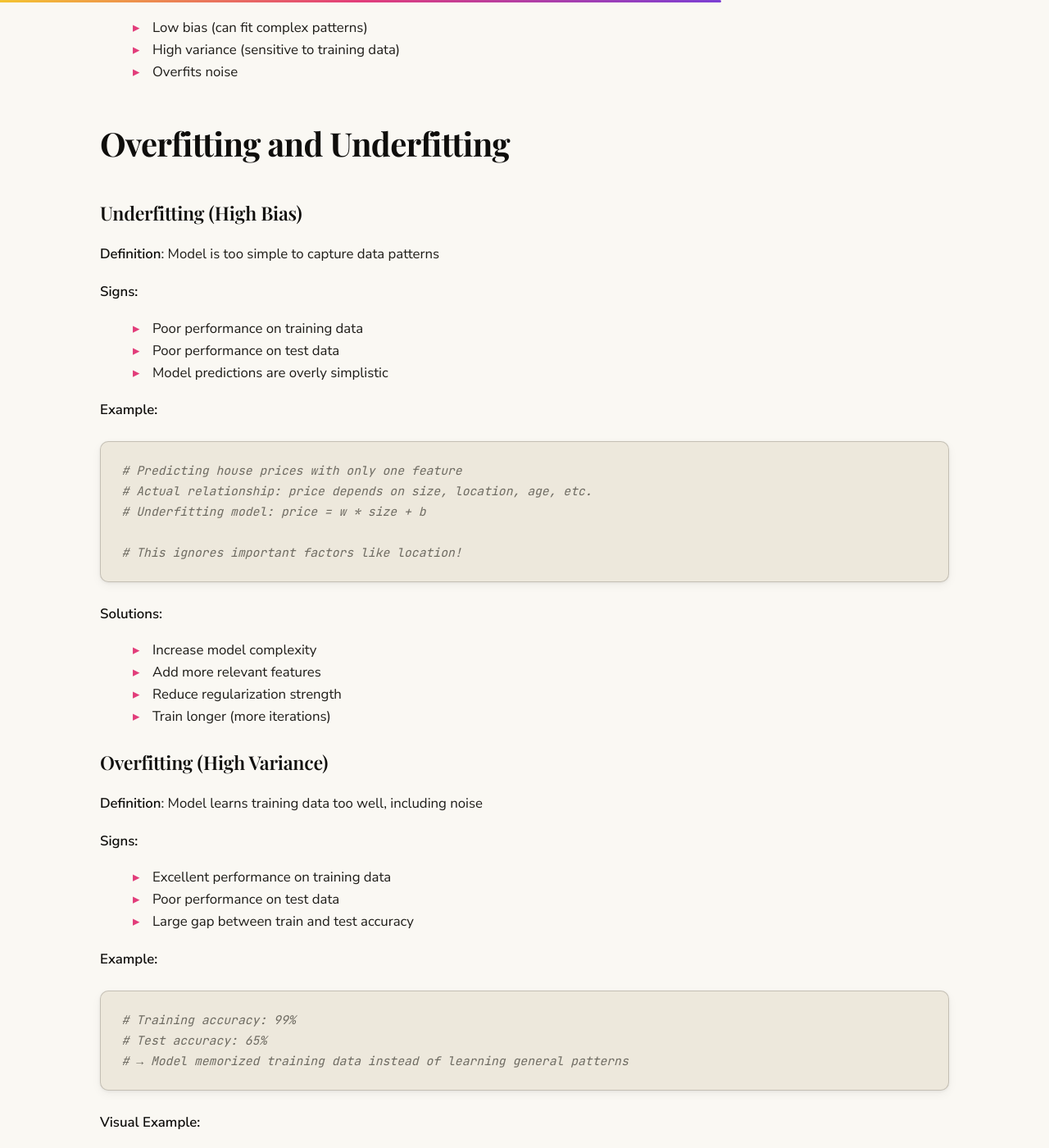
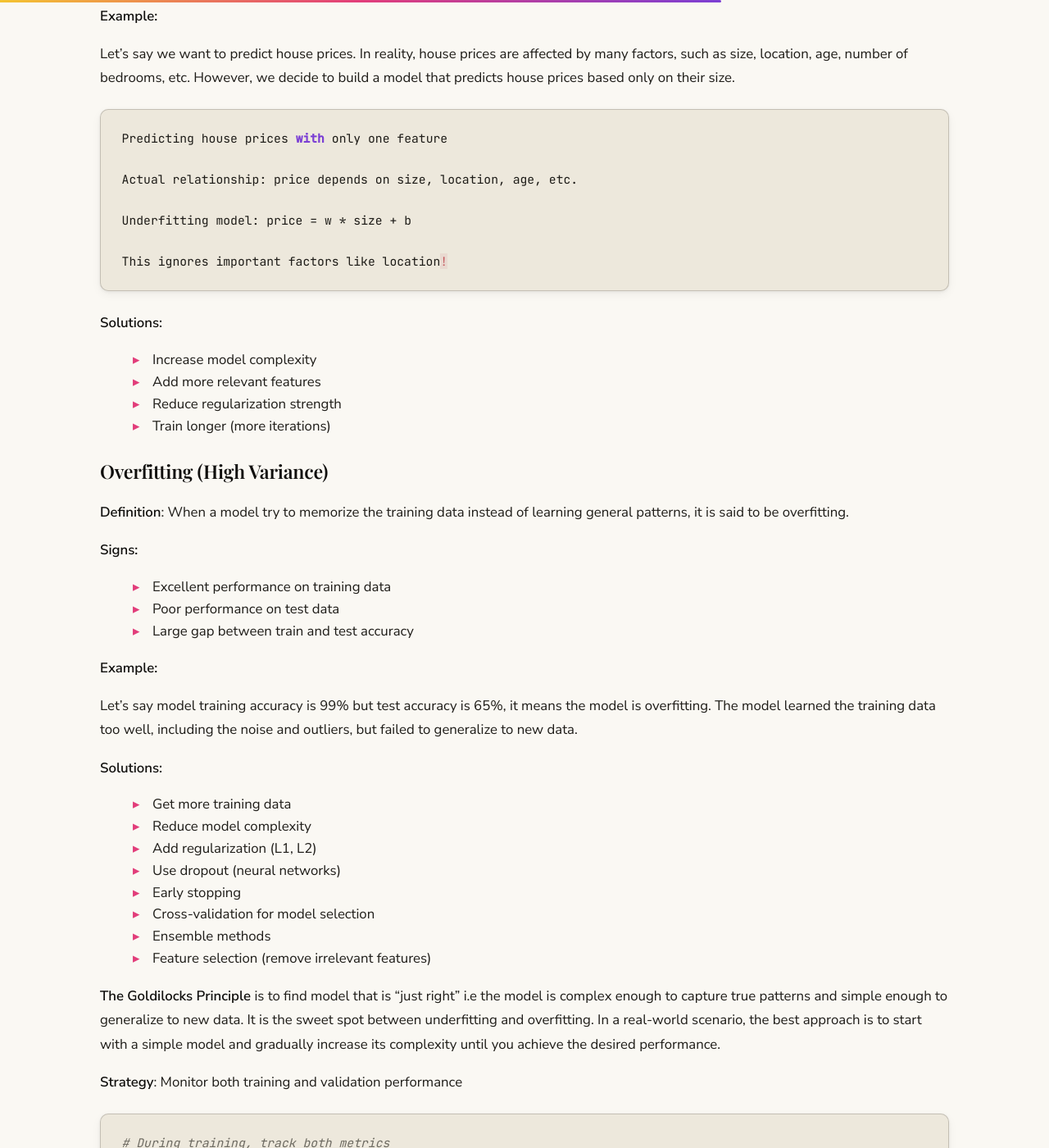
Before and after one commit to mayank1101/mayank1101.github.io, a Jekyll site: the page built from _posts/machine-learning/2025-07-01-intro-ml.md, in a window 1280 px wide and 1400 px high, scrolled down 17415 px. Shown: the whole window at 82% size. Built offline with Jekyll 4.4.1, drawn with Linux system fonts in a browser that asks for light colours; some web fonts are replaced; some of the changed text lies outside the part shown.

Commit message:
updated into-ml-article

````diff
--- a/_posts/machine-learning/2025-07-01-intro-ml.md
+++ b/_posts/machine-learning/2025-07-01-intro-ml.md
@@ -526,28 +526,7 @@
 - Captures noise as if it were a pattern
 - Leads to low error on training data but high error on testing data
 
-**Analogy**: Throwing darts at a target
-```
-Low Bias, Low Variance:     High Bias, Low Variance:
-    Accurate & Precise           Precise but Inaccurate
-         🎯                              ·
-        · · ·                          · · ·
-         ·                              ·
-                                    (all hits consistently
-(all hits near bullseye)            off to the side)
-
-Low Bias, High Variance:    High Bias, High Variance:
-   Accurate but Imprecise        Neither Accurate nor Precise
-      ·     ·                          ·   ·
-        🎯                               ·
-    ·       ·                        ·       ·
-      ·                                  ·
-(scattered around bullseye)        (scattered, off-target)
-```
-
 ### The Tradeoff
-
-![bias-variance-tradeoff](../assets/images/posts/machine-learning/2025-07-01-intro-ml/bias-variance-trade-off.png)
 
 Let's try to understand the bias-variance tradeoff with an example. Suppose you have a dog and you want to train it to fetch a ball.
 
@@ -567,13 +546,15 @@
 
 ### Managing the Tradeoff
 
-**Reduce Bias** (if underfitting):
+**Reduce Bias** (if model is underfitting)
+
 - Use more complex model
 - Add more features
 - Reduce regularization
 - Train longer
 
-**Reduce Variance** (if overfitting):
+**Reduce Variance** (if model is overfitting):
+
 - Get more training data
 - Use simpler model
 - Add regularization
@@ -582,7 +563,7 @@
 
 ### Mathematical Example
 
-Consider fitting a polynomial to data:
+Let's try to understand the bias-variance tradeoff mathematically. Consider we are fitting a polynomial to data:
 
 **Linear Model** (degree 1): $y = w_0 + w_1x$
 - High bias (too simple)
@@ -603,7 +584,7 @@
 
 ### Underfitting (High Bias)
 
-**Definition**: Model is too simple to capture data patterns
+**Definition**: When a model is too simple to capture the underlying patterns in the data, it is said to be underfitting. In other words, the model makes strong assumptions about the data and fails to capture the true relationship between the features and the target variable. This leads to high error on both training and testing data.
 
 **Signs:**
 - Poor performance on training data
@@ -611,12 +592,17 @@
 - Model predictions are overly simplistic
 
 **Example:**
-```python
-# Predicting house prices with only one feature
-# Actual relationship: price depends on size, location, age, etc.
-# Underfitting model: price = w * size + b
 
-# This ignores important factors like location!
+Let's say we want to predict house prices. In reality, house prices are affected by many factors, such as size, location, age, number of bedrooms, etc. However, we decide to build a model that predicts house prices based only on their size.
+
+```
+Predicting house prices with only one feature
+
+Actual relationship: price depends on size, location, age, etc.
+
+Underfitting model: price = w * size + b
+
+This ignores important factors like location!
 ```
 
 **Solutions:**
@@ -627,7 +613,7 @@
 
 ### Overfitting (High Variance)
 
-**Definition**: Model learns training data too well, including noise
+**Definition**: When a model try to memorize the training data instead of learning general patterns, it is said to be overfitting.
 
 **Signs:**
 - Excellent performance on training data
@@ -635,24 +621,8 @@
 - Large gap between train and test accuracy
 
 **Example:**
-```python
-# Training accuracy: 99%
-# Test accuracy: 65%
-# → Model memorized training data instead of learning general patterns
-```
 
-**Visual Example:**
-```
-Underfitting:          Just Right:         Overfitting:
-    ·                     ·                    ·
-   ·  ·                  ·  ·                 ·  ·
-  ·    ──────           ·    ───            ·    ─╮
- ·              ·      ·         ──·       ·       │
-·                ·    ·             ·     ·        ╰─
-                                                    ╮
-(straight line     (smooth curve        (wiggly curve
-doesn't fit)       captures trend)      fits every point)
-```
+Let's say model training accuracy is 99% but test accuracy is 65%, it means the model is overfitting. The model learned the training data too well, including the noise and outliers, but failed to generalize to new data.
 
 **Solutions:**
 - Get more training data
@@ -664,17 +634,17 @@
 - Ensemble methods
 - Feature selection (remove irrelevant features)
 
-### The Goldilocks Principle
-
-**Goal**: Find model that is "just right"
-- Complex enough to capture true patterns
-- Simple enough to generalize to new data
+**The Goldilocks Principle** is to find model that is "just right" i.e the model is complex enough to capture true patterns and simple enough to generalize to new data. It is the sweet spot between underfitting and overfitting. In a real-world scenario, the best approach is to start with a simple model and gradually increase its complexity until you achieve the desired performance.
 
 **Strategy**: Monitor both training and validation performance
 ```python
 # During training, track both metrics
 for epoch in range(100):
+
+    # train loss
     train_loss = train_model(X_train, y_train)
+
+    # validation loss
     val_loss = evaluate_model(X_val, y_val)
 
     # If val_loss starts increasing while train_loss decreases
````
Also changed, not shown: assets/images/posts/machine-learning/2025-07-01-intro-ml/bias-variance-trade-off.png (deleted).
